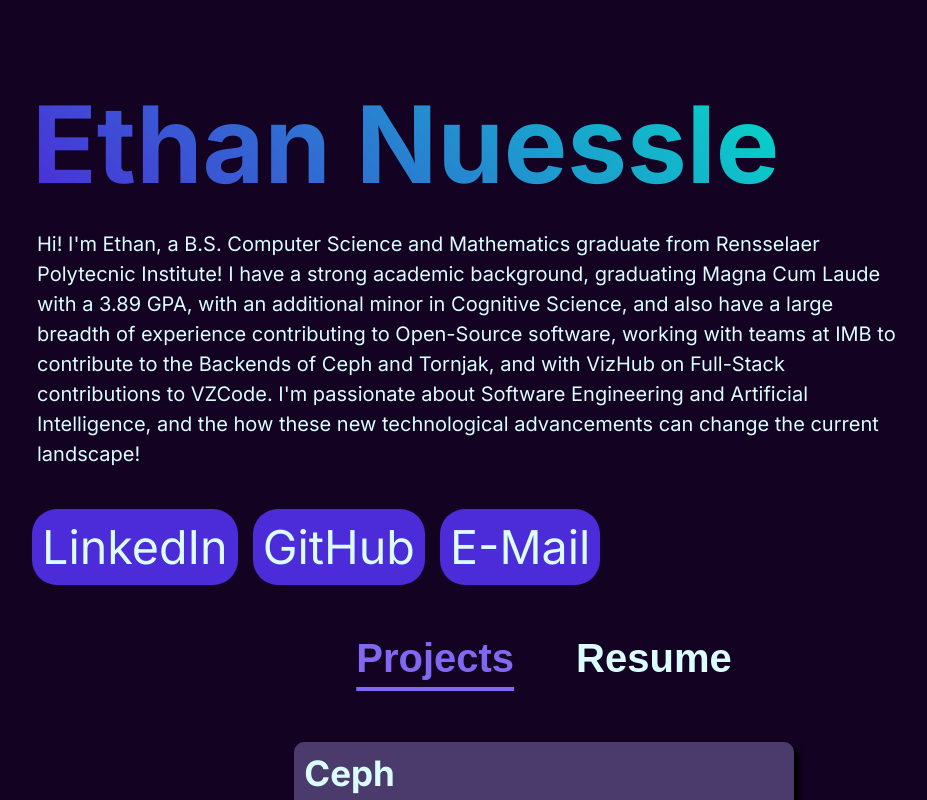
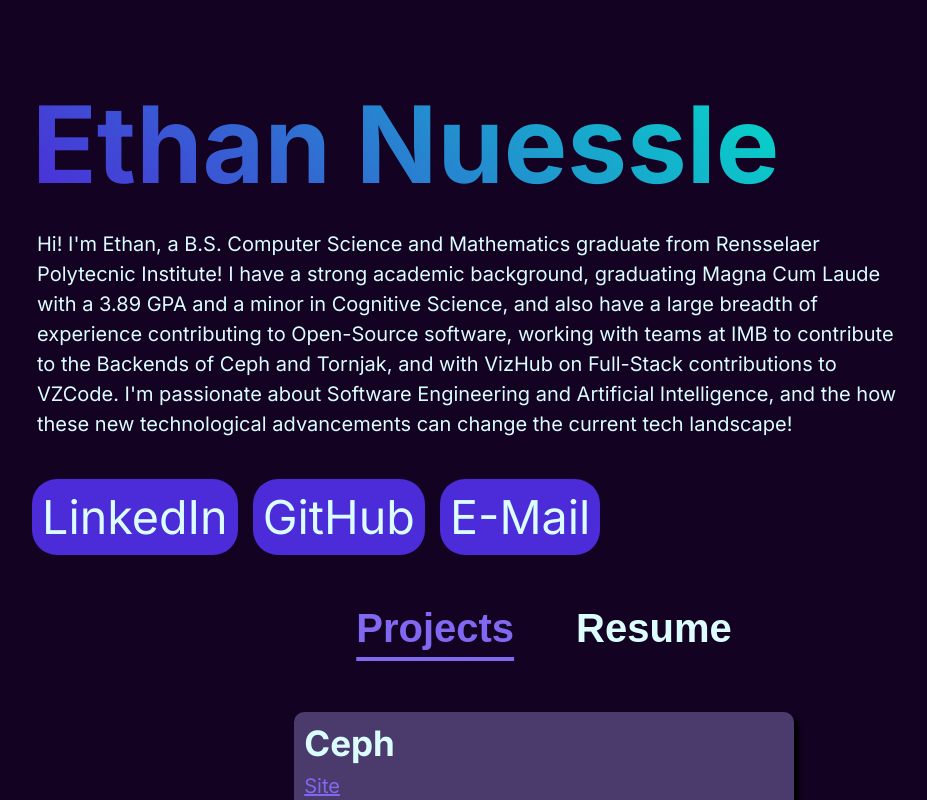
Before and after one commit to enuessle/portfolio-site, a Next.js app: page / in a window 1280 px wide. Shown: the top 800 px of the page, without its empty margins (96-1023 px from the left). Built offline with nearby package versions, Linux system fonts and the light colour scheme.

Commit message:
Vertical Sizing

```diff
--- a/src/app/page.module.css
+++ b/src/app/page.module.css
@@ -29,15 +29,19 @@
     color: var(--about-me-colour);
 }
 
+
 .linkRow {
+  width: 100%;
   display: flex;
+  justify-content: left;
   gap: 15px;
   margin-top: 20px;
   margin-bottom: 20px;
+  white-space: nowrap;
 }
 
 .link {
-  font-size: 35pt;
+  font-size: min(35pt, 5vw);
   text-decoration: none;
   border-radius: 25px;
   background: var(--name-colour-1);
@@ -47,6 +51,18 @@
 }
 
 .link:hover {
-  padding-left: 20px;
-  padding-right: 20px;
+  padding-left: 30px;
+    padding-right: 30px;
+  }
+
+  @media (aspect-ratio: 1/1),
+  (max-aspect-ratio: 1/1) {
+    .aboutMe {
+      padding-right: 0;
+      text-align: center;
+    }
+
+    .linkRow {
+      justify-content: center;
+    }
 }
--- a/src/app/page.tsx
+++ b/src/app/page.tsx
@@ -9,13 +9,13 @@
       <p className={styles["aboutMe"]}>
         Hi! I'm Ethan, a B.S. Computer Science and Mathematics graduate from
         Rensselaer Polytecnic Institute! I have a strong academic background,
-        graduating Magna Cum Laude with a 3.89 GPA, with an additional minor in
-        Cognitive Science, and also have a large breadth of experience
-        contributing to Open-Source software, working with teams at IMB to
-        contribute to the Backends of Ceph and Tornjak, and with VizHub on
-        Full-Stack contributions to VZCode. I'm passionate about Software
-        Engineering and Artificial Intelligence, and the how these new
-        technological advancements can change the current landscape!
+        graduating Magna Cum Laude with a 3.89 GPA and a minor in Cognitive
+        Science, and also have a large breadth of experience contributing to
+        Open-Source software, working with teams at IMB to contribute to the
+        Backends of Ceph and Tornjak, and with VizHub on Full-Stack
+        contributions to VZCode. I'm passionate about Software Engineering and
+        Artificial Intelligence, and the how these new technological
+        advancements can change the current tech landscape!
       </p>
       <div className={styles["linkRow"]}>
         <Link
--- a/src/components/resume/resumePage.tsx
+++ b/src/components/resume/resumePage.tsx
@@ -1,3 +1,5 @@
+import Link from "next/link";
+
 export default function ResumePage() {
   return (
     <div>
```
